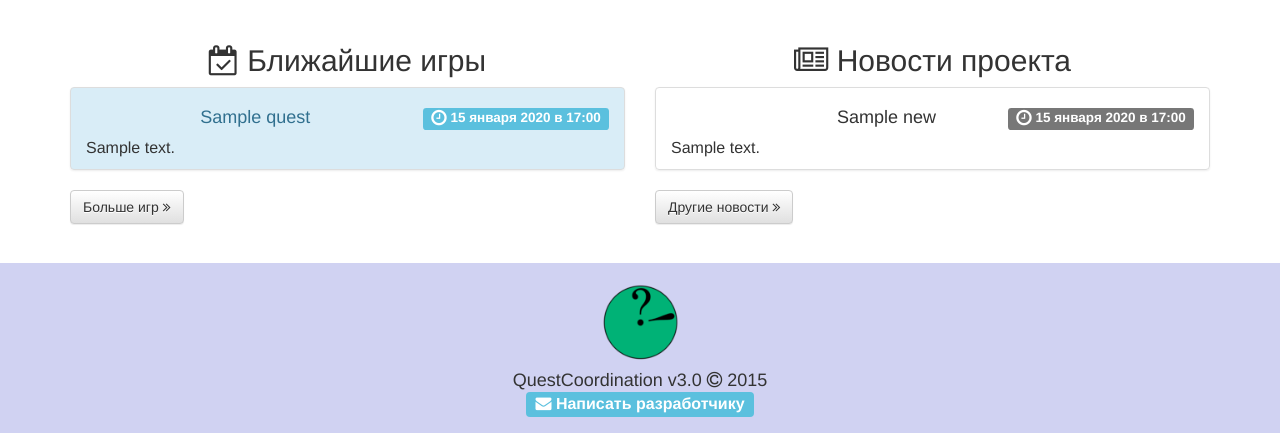
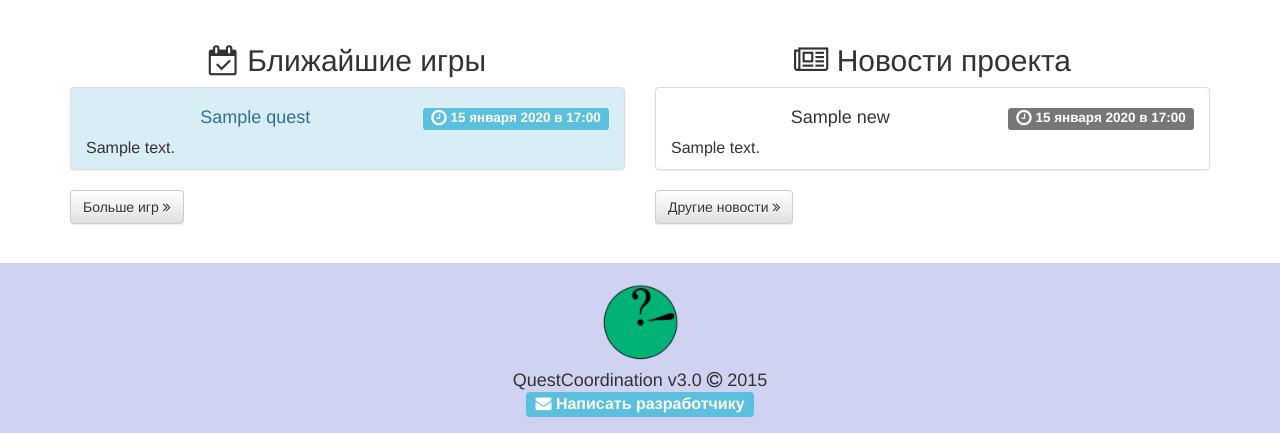
Before and after one commit to PhobosXIII/qc, a Django app: page / in a window 1280 px wide. Shown: the part 367-800 px from the top of the page. Run offline with Django 3.2, Linux system fonts and the light colour scheme; tables that the repository leaves empty hold one stand-in row (values such as "Sample post"); parts of the project's set-up code (start-up, migrations or seed data) failed here and were passed over; some libraries are stand-ins or nearby versions.

Commit message:
Some improves for news

```diff
--- a/templates/news/_list.html
+++ b/templates/news/_list.html
@@ -4,12 +4,12 @@
            class="list-group-item">
             <div class="row">
                 <div class="list-group-item-heading">
-                    <div class="col-xs-12 col-sm-10">
+                    <div class="col-xs-12 col-sm-8">
                          <h4>
                              {{ news.title }}
                          </h4>
                     </div>
-                    <div class="col-sm-2">
+                    <div class="col-sm-4">
                         <h4>
                             <span class="pull-right-sm label label-default">
                                 <span class="fa fa-clock-o fa-lg"></span>
```
Also changed, not shown: main/admin.py (+6 -1 lines).
